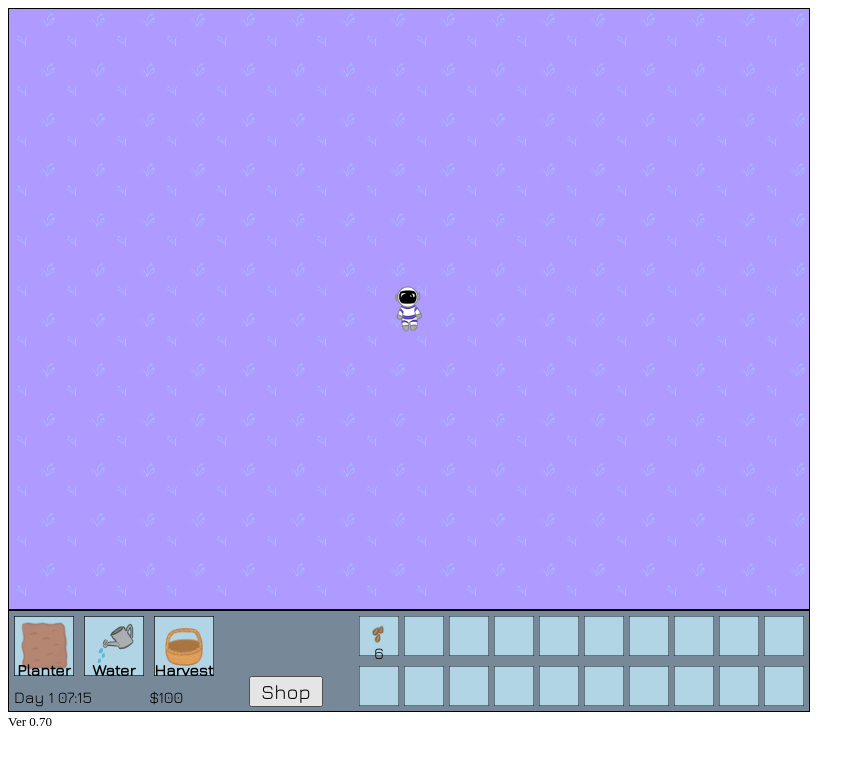
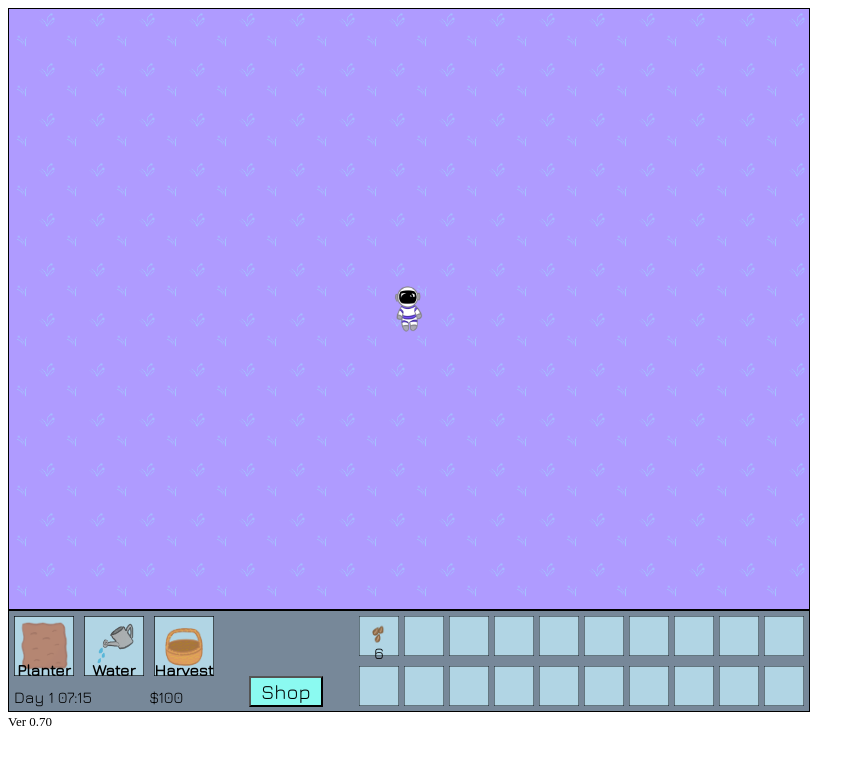
Before and after one commit to asantmier/lmc2700finalproject, a plain HTML site: page farm.html in a window 1280 px wide. In both pictures the pointer is over the button "Shop". Shown: the whole page, without its empty margins (0-865 px from the left). Drawn offline with nearby package versions, Linux system fonts and the light colour scheme.

Commit message:
Change button colors

```diff
--- a/style.css
+++ b/style.css
@@ -168,3 +168,7 @@ p {
     text-decoration: none;
     cursor: pointer;
 }
+
+button:hover {
+    background-color: #8BFAF1;
+}
```
